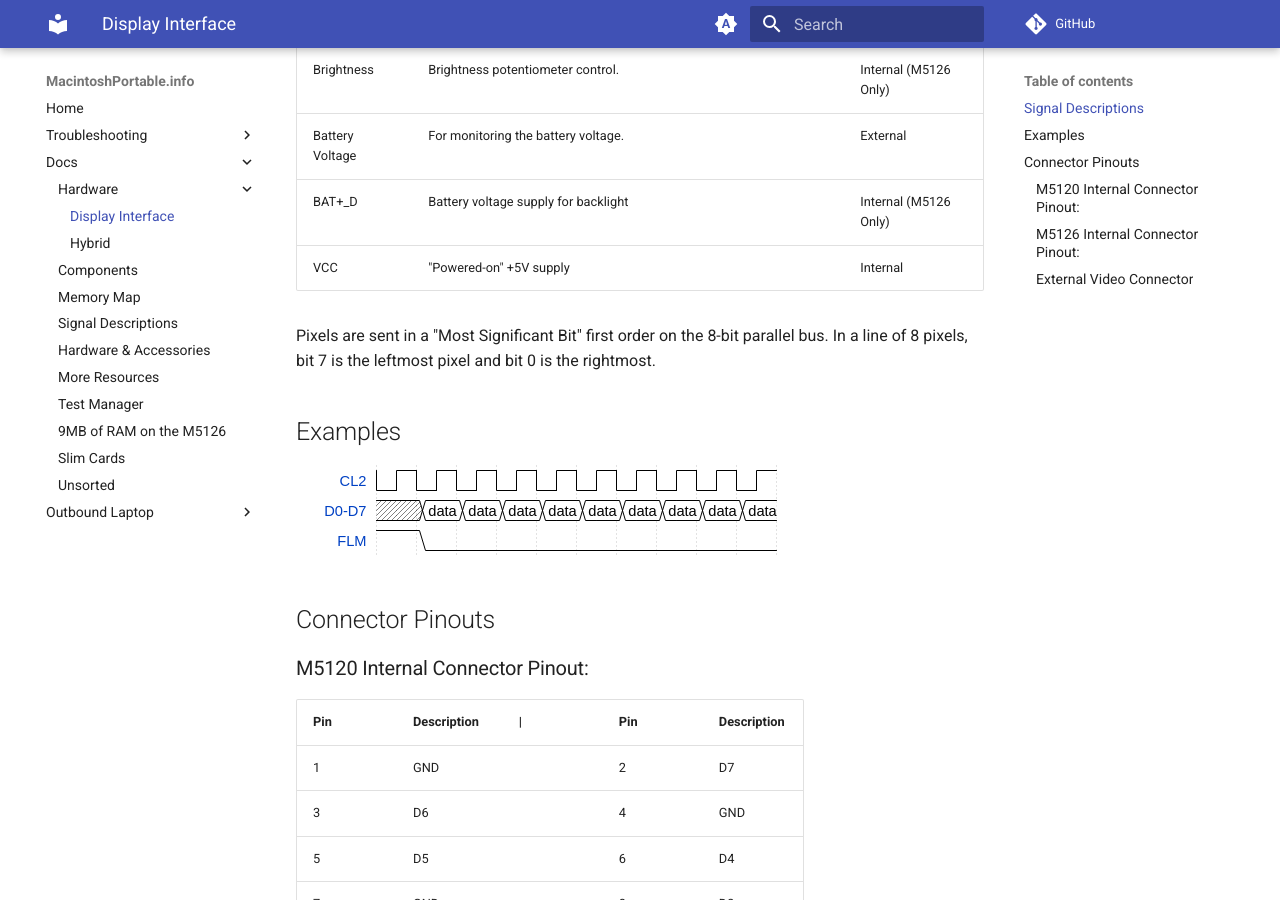
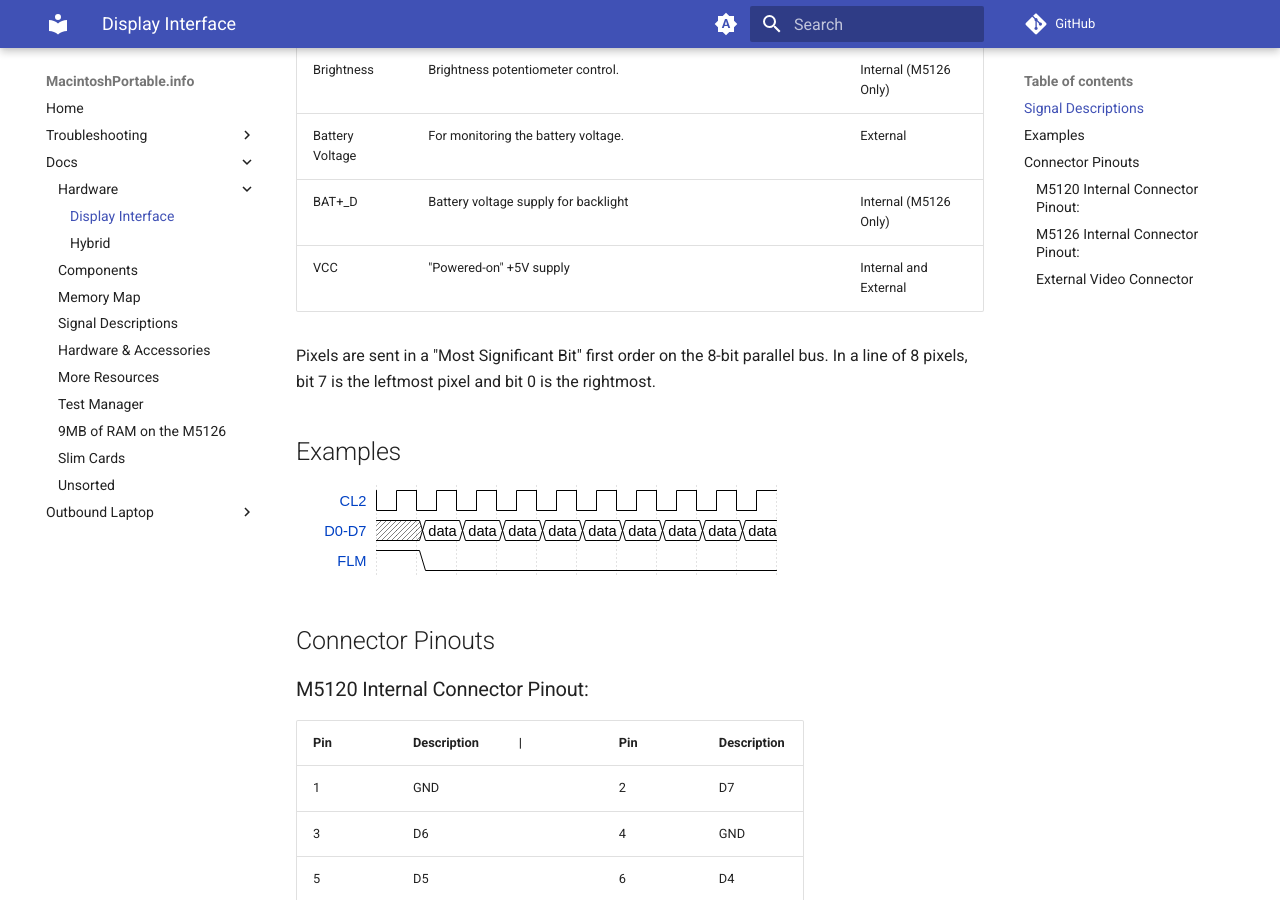
Before and after one commit to rezafouladian/MacintoshPortable, an MkDocs documentation site: the page built from docs/DisplayInterface.md, in a window 1280 px wide and 900 px high, scrolled down 609 px. Built offline with MkDocs 1.6.1 and Material for MkDocs 9.7.7, drawn with Linux system fonts in a browser that asks for light colours; comment, search, counter and statistics services are not loaded.

Commit message:
Update DisplayInterface.md

```diff
--- a/docs/DisplayInterface.md
+++ b/docs/DisplayInterface.md
@@ -12,7 +12,7 @@
 | Brightness | Brightness potentiometer control. | Internal (M5126 Only) |
 | Battery Voltage | For monitoring the battery voltage. | External |
 | BAT+_D | Battery voltage supply for backlight | Internal (M5126 Only) |
-| VCC | "Powered-on" +5V supply | Internal |
+| VCC | "Powered-on" +5V supply | Internal and External |
 
 Pixels are sent in a "Most Significant Bit" first order on the 8-bit parallel bus. In a line of 8 pixels, bit 7 is the leftmost pixel and bit 0 is the rightmost.
 
```
